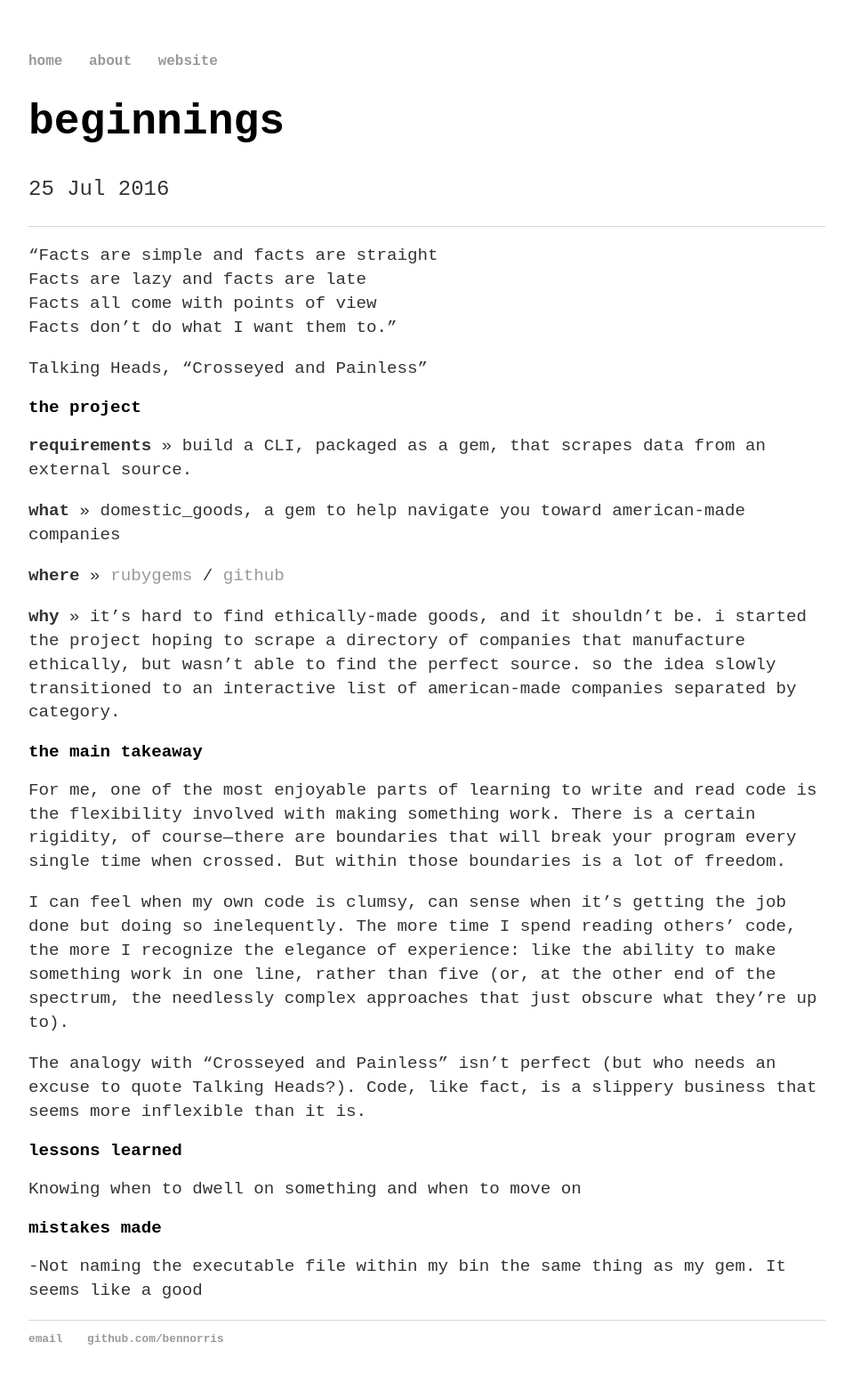
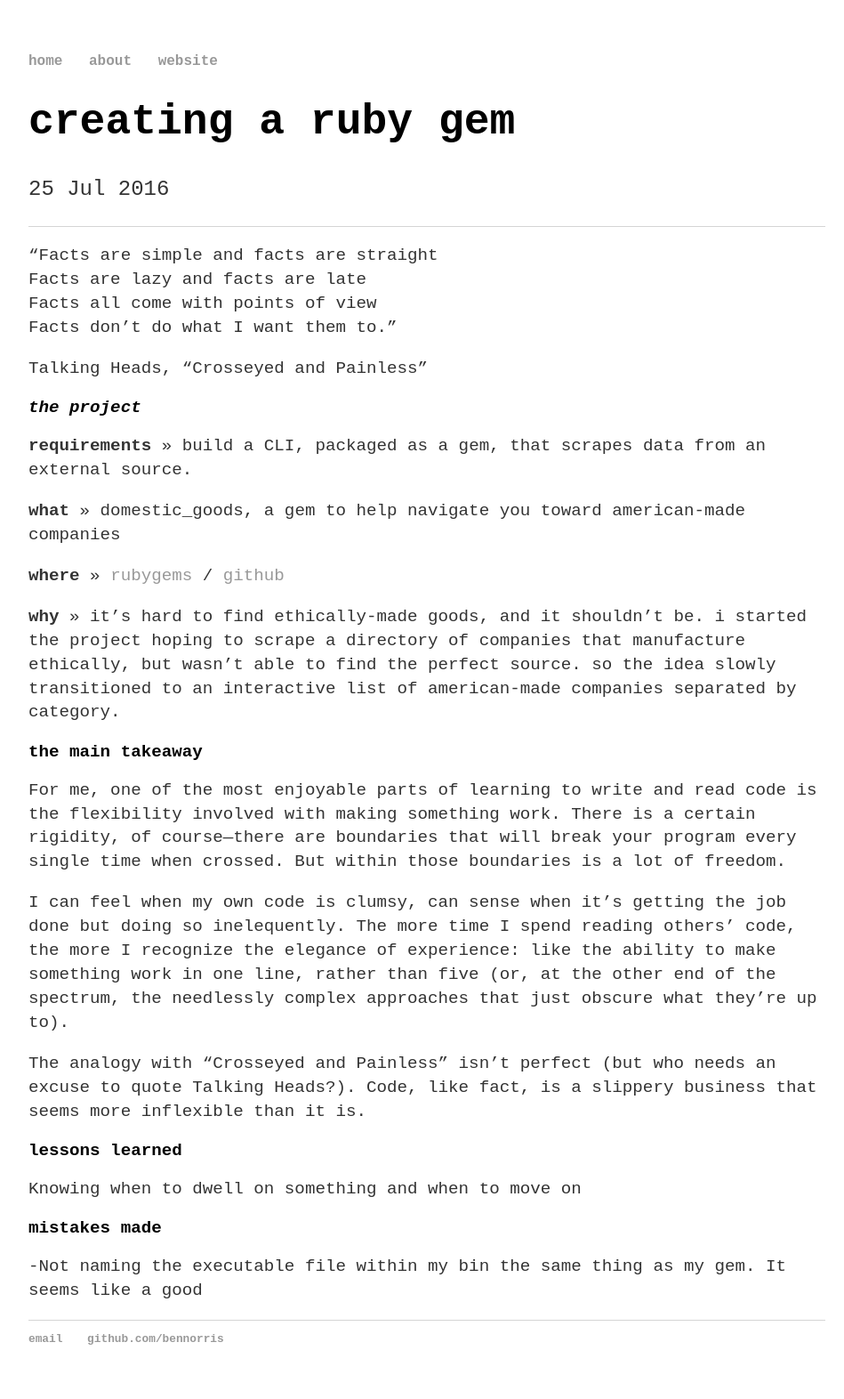
Before and after one commit to bennorris/blog, a Jekyll site: the page built from _posts/2016-07-25-creating-a-ruby-gem.md, in a window 1280 px wide. Shown: the whole page at 89% size, without its empty margins (160-1109 px from the left). Built offline with Jekyll 4.4.1, drawn with Linux system fonts in a browser that asks for light colours.

Commit message:
formatting markdown

```diff
--- a/_posts/2016-07-25-creating-a-ruby-gem.md
+++ b/_posts/2016-07-25-creating-a-ruby-gem.md
@@ -1,6 +1,6 @@
 ---
 layout: post
-title: beginnings
+title: creating a ruby gem
 ---
 
 "Facts are simple and facts are straight \\
@@ -10,7 +10,7 @@ Facts don't do what I want them to."
 
    Talking Heads, "Crosseyed and Painless"
 
-## the project
+## *the project*{:.underline}
 
 **requirements** >> build a CLI, packaged as a gem, that scrapes data from an external source.
 
```
